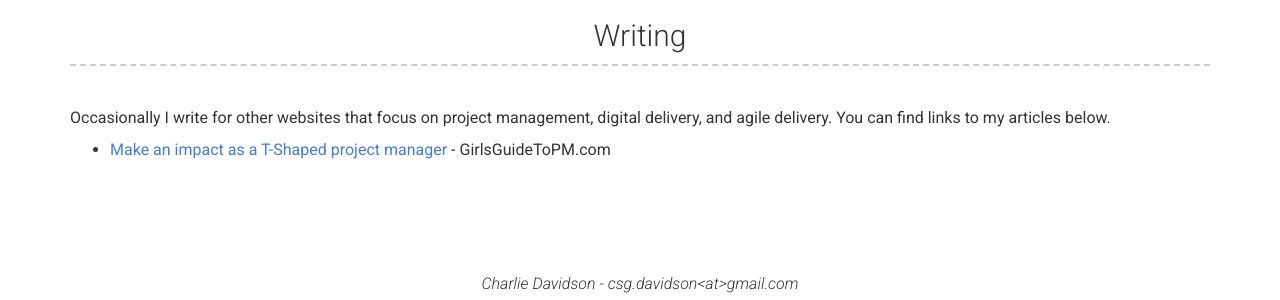
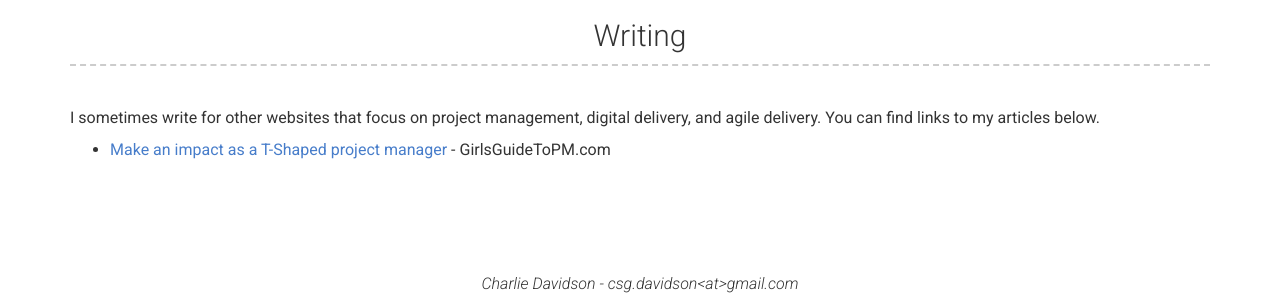
Before and after one commit to csgdavidson/Charlie-Davidson2, a Jekyll site: the page built from index.md, in a window 1280 px wide. Shown: the part 1405-1705 px from the top of the page. Built offline with Jekyll 4.4.1, drawn with Linux system fonts in a browser that asks for light colours; nearby versions of some CDN libraries.

Commit message:
Update _config.yml

```diff
--- a/_config.yml
+++ b/_config.yml
@@ -34,7 +34,7 @@ projects_title: Certifications
 # More Section
 more_title: Writing
 more_content: | # this will include new lines to allow paragraphs
-  Occasionally I write for other websites that focus on project management, digital delivery, and agile delivery. You can find links to my articles below.
+  I sometimes write for other websites that focus on project management, digital delivery, and agile delivery. You can find links to my articles below.
     - <a href="https://www.girlsguidetopm.com/t-shaped-project-manager/" target="_blank">Make an impact as a T-Shaped project manager</a> - GirlsGuideToPM.com
 
 # Footer
```
